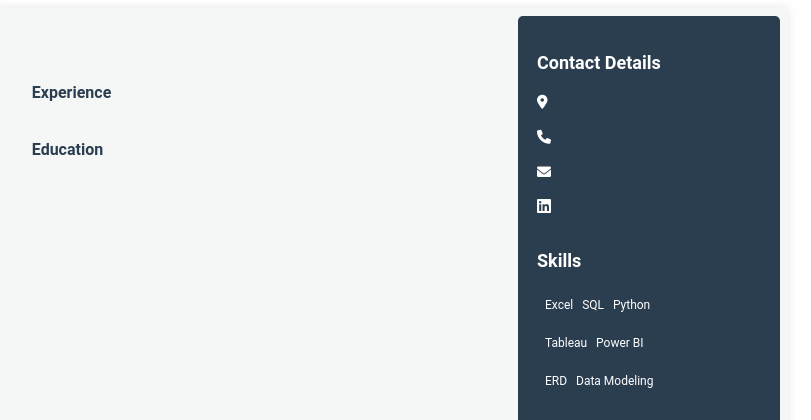
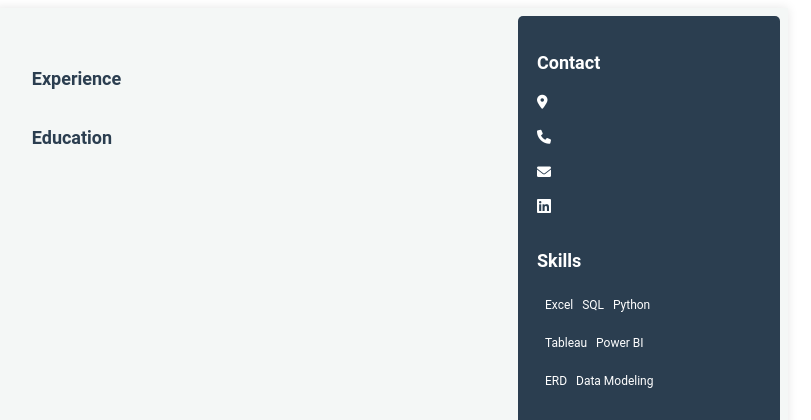
Before and after one commit to davidzarud/pyCvApp, a Flask app: page / in a window 1280 px wide. Shown: the top 420 px of the page, without its empty margins (14-825 px from the left). Run offline with Flask 3, Linux system fonts and the light colour scheme; some libraries are stand-ins or nearby versions.

Commit message:
Slightly update styles.css

```diff
--- a/app/static/css/styles.css
+++ b/app/static/css/styles.css
@@ -59,7 +59,7 @@
 .profile-description {
   font-size: 12px; /* Slightly larger for readability */
   line-height: 1.5; /* Improved line spacing */
-  margin-bottom: 10mm; /* Increased margin for better separation */
+  margin-bottom: 6mm; /* Increased margin for better separation */
 }
 
 /* Section headers */
@@ -90,6 +90,7 @@
   margin: 0;
   padding-left: 20px;
   font-size: 12px; /* Slightly larger for better readability */
+  margin-top: 1mm;
 }
 
 .skills-section ul {
@@ -115,8 +116,8 @@
 
 .employment-section h3,
 .education-section h3 {
-  font-size: 16px;
-  margin-bottom: 5mm;
+  font-size: 18px;
+  margin-bottom: 3mm;
 }
 
 .employment-section .job,
--- a/app/templates/cv_template.html
+++ b/app/templates/cv_template.html
@@ -48,7 +48,7 @@
     </div>
     <div class="right-column">
         <div class="skills-section">
-            <h3 class="h3-side">Contact Details</h3>
+            <h3 class="h3-side">Contact</h3>
             <p><i class="fas fa-map-marker-alt"></i> {{ location }}</p>
             <p><i class="fas fa-phone"></i> {{ phone }}</p>
             <p><i class="fas fa-envelope"></i> {{ email }}</p>
```
